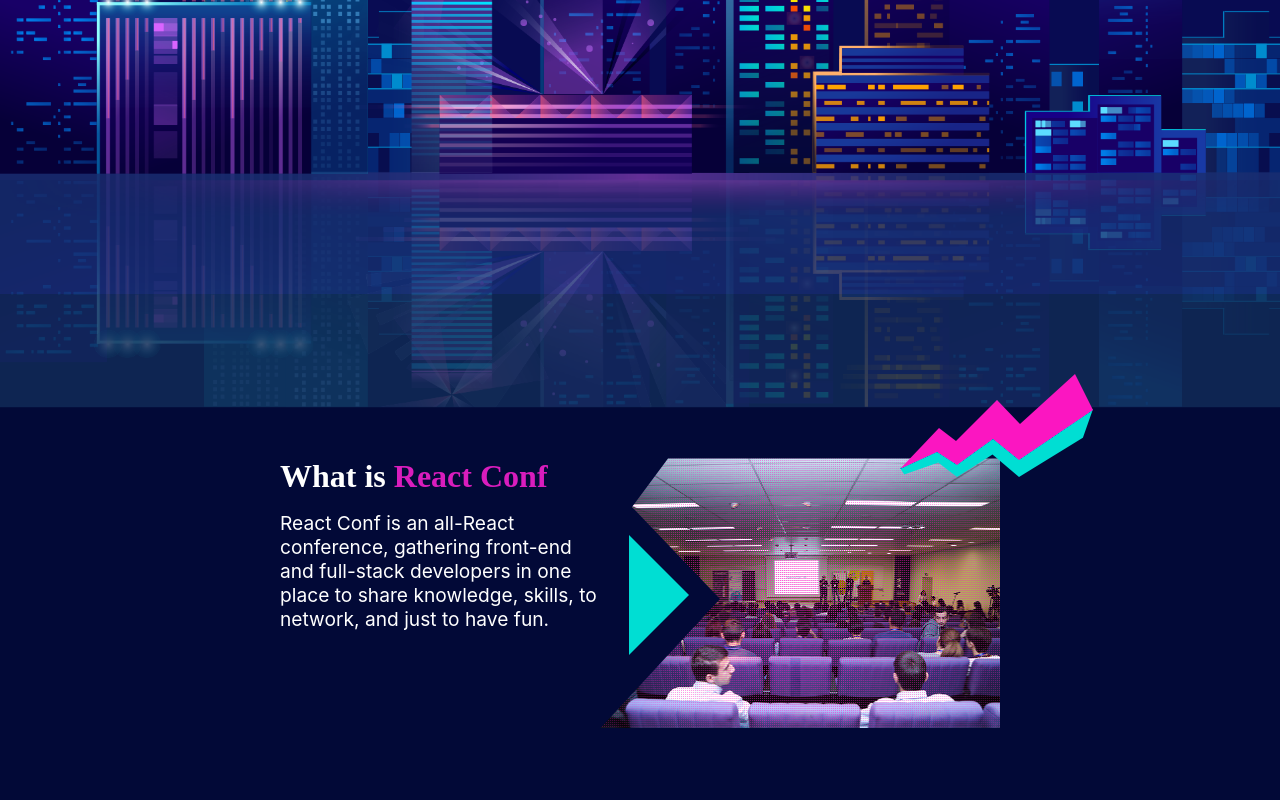
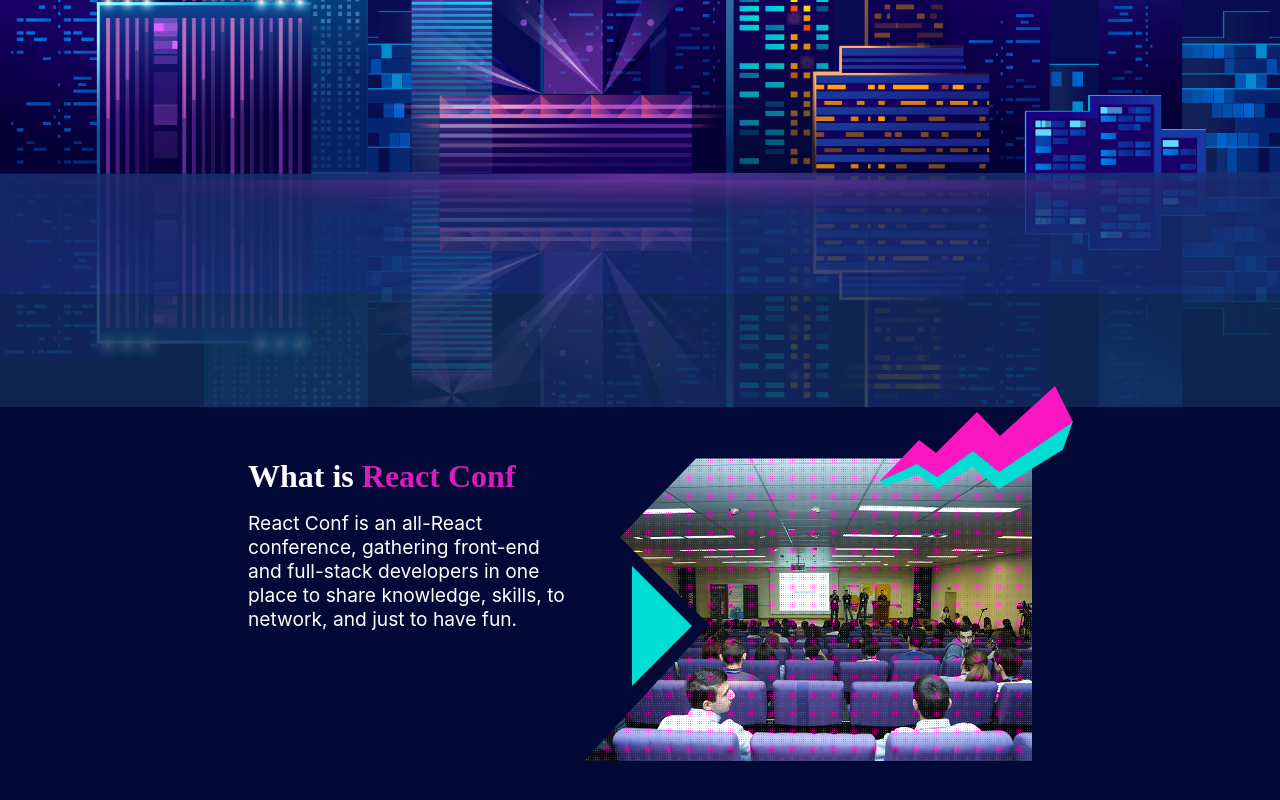
Before and after one commit to JSConfArmenia/conf-19-react, a React (Create React App) app: page / in a window 1280 px wide. Shown: the part 408-1208 px from the top of the page. Built offline with nearby package versions, Linux system fonts and the light colour scheme; the HTML template or start-up script is replaced by a standard one; a web font is replaced by a local one.

Commit message:
Improved about section styles

```diff
--- a/src/About/About.css
+++ b/src/About/About.css
@@ -7,6 +7,7 @@
   text-align: initial;
   color: white;
 }
+/* info container */
 .About > .info-container {
   display: inline-block;
   max-width: 25%;
@@ -20,20 +21,26 @@
   font-size: 120%;
   text-align: left;
 }
-.About > img.main {
+/* image container */
+.About > .image-container {
+  position: relative;
   display: inline-block;
-  width: 400px;
-  height: 270px;
-  -webkit-clip-path: polygon(17% 0, 100% 0, 100% 100%, 0 100%, 25% 50%, 8% 18%);
-  clip-path: polygon(17% 0, 100% 0, 100% 100%, 0 100%, 30% 52%, 8% 18%);
+  min-width: 35%; max-width: 35%;
+  margin-left: 1rem;
 }
-.About > img.triangle, .About > img.spark {
+.About > .image-container > img.main {
+  min-width: 100%; max-width: 100%;
+  min-height: 100%;
+  -webkit-clip-path: polygon(23% 0, 100% 0, 100% 100%, 0 100%, 28% 56%, 5% 26%);
+  clip-path: polygon(25% 0, 100% 0, 100% 100%, 0 100%, 28% 55%, 8% 26%);
+}
+.About > .image-container > img.icon {
   position: absolute;
   z-index: 1;
 }
-.About > img.triangle {
-  top: 15px; right: 445px;
+.About > .image-container > img.triangle {
+  top: 34.5%; left: 10%;
 }
-.About > img.spark {
-  top: -140px; right: 150px;
+.About > .image-container > img.spark {
+  top: -25%; right: -10%;
 }
--- a/src/About/About.js
+++ b/src/About/About.js
@@ -1,11 +1,10 @@
 import React from 'react';
 
 import Title, { TitleAccent } from '../_components/Title';
-
 import './About.css';
 
 const About = () => (
-  <div className="About">
+  <div id="About" className="About">
     <div className="info-container">
       <Title>
         What is
@@ -22,9 +21,11 @@
         just to have fun.
       </p>
     </div>
-    <img className="triangle" src="./about-section-triangle.png" alt="triangle" />
-    <img className="spark" src="./about-section-spark.png" alt="spark" />
-    <img className="main" src="./about-section-image.png" alt="about section" />
+    <div className="image-container">
+      <img className="triangle icon" src="./about-section-triangle.png" alt="triangle" />
+      <img className="spark icon" src="./about-section-spark.png" alt="spark" />
+      <img className="main" src="./about-section-image.png" alt="about section" />
+    </div>
   </div>
 );
 
```
Also changed, not shown: public/about-section-spark.png, public/about-section-triangle.png.
